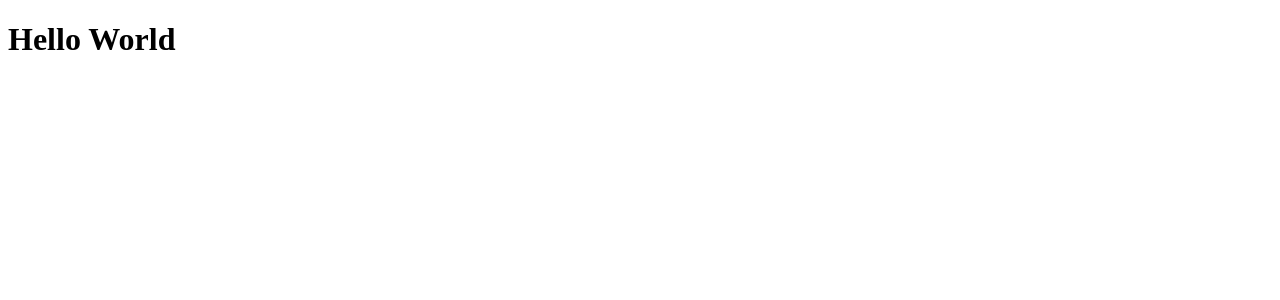
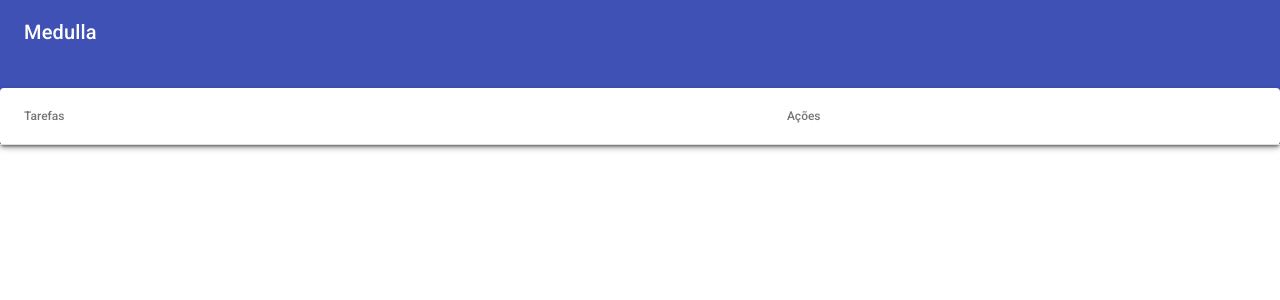
Before and after one commit to calimaborges-drafts/medulla, a React app in the folder client/: page / in a window 1280 px wide. Shown: the top 300 px of the page. Built offline with nearby package versions, Linux system fonts and the light colour scheme.

Commit message:
Inicio de desenvolvimento de Component App mesmo

```diff
--- /dev/null
+++ b/client/src/app/App.tsx
@@ -0,0 +1,92 @@
+import React from "react";
+import {
+  Typography,
+  AppBar,
+  Toolbar,
+  withStyles,
+  Paper,
+  Theme,
+  Table,
+  TableHead,
+  TableCell,
+  TableRow,
+  TableBody
+} from "@material-ui/core";
+
+const styles = (theme: Theme) => ({
+  root: {
+    flexGrow: 1
+  },
+  title: {
+    grow: 1
+  },
+  listWrapper: {
+    width: "100%",
+    marginTop: theme.spacing.unit * 3
+  }
+});
+
+// TODO: Usar algo como workspaces para reutilizar esse código
+enum TaskStatus {
+  complete = "complete",
+  preparing = "preparing",
+  starting = "starting",
+  running = "running",
+  notCreated = "not_created",
+  failed = "failed"
+}
+
+interface Task {
+  name: string;
+  status: TaskStatus;
+}
+
+type Props = {
+  classes: any;
+};
+
+type State = {
+  tasks: Task[];
+};
+
+class App extends React.Component<Props, State> {
+  state = {
+    tasks: []
+  };
+
+  render() {
+    const { classes } = this.props;
+    const { tasks } = this.state;
+    return (
+      <div className={classes.root}>
+        <AppBar position="fixed">
+          <Toolbar>
+            <Typography variant="h6" color="inherit" className={classes.title}>
+              Medulla
+            </Typography>
+          </Toolbar>
+          <Paper className={classes.listWrapper}>
+            <Table className={classes.table}>
+              <TableHead>
+                <TableRow>
+                  <TableCell>Tarefas</TableCell>
+                  <TableCell>Ações</TableCell>
+                </TableRow>
+              </TableHead>
+              <TableBody>
+                {tasks.map(task => (
+                  <TableRow key={task.name}>
+                    <TableCell>{task.name}</TableCell>
+                    <TableCell>{task.status}</TableCell>
+                  </TableRow>
+                ))}
+              </TableBody>
+            </Table>
+          </Paper>
+        </AppBar>
+      </div>
+    );
+  }
+}
+
+export default withStyles(styles)(App);
--- a/client/src/index.tsx
+++ b/client/src/index.tsx
@@ -1,4 +1,8 @@
+import "typeface-roboto";
+
 import React from "react";
 import ReactDOM from "react-dom";
 
-ReactDOM.render(<h1>Hello World</h1>, document.getElementById("root"));
+import App from "./app/App";
+
+ReactDOM.render(<App />, document.getElementById("root"));
--- a/client/webpack.config.js
+++ b/client/webpack.config.js
@@ -11,6 +11,22 @@ module.exports = {
         test: /\.tsx?$/,
         use: "ts-loader",
         exclude: /node_modules/
+      },
+      {
+        test: /\.css$/,
+        use: ["style-loader", "css-loader"]
+      },
+      {
+        test: /\.(woff(2)?|ttf|eot|svg)(\?v=\d+\.\d+\.\d+)?$/,
+        use: [
+          {
+            loader: "file-loader",
+            options: {
+              name: "[name].[ext]",
+              outputPath: "fonts/"
+            }
+          }
+        ]
       }
     ]
   },
```
Also changed, not shown: client/package.json (+8 -2 lines), 1 other file (tests, documents, lock files or other folders).
